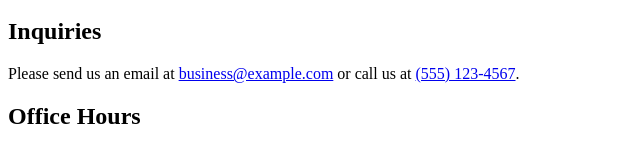
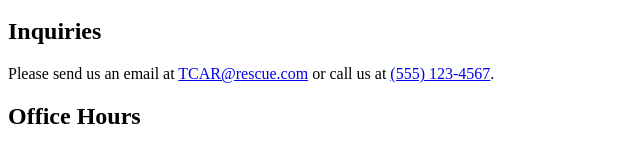
Before and after one commit to tmcnutts/tcar, a plain HTML site: page docs/contact.html in a window 1280 px wide. Shown: the part 256-406 px from the top of the page, without its empty margins (0-640 px from the left). Drawn offline with Linux system fonts and the light colour scheme.

Commit message:
Update contact email address to TCAR@rescue.com

```diff
--- a/docs/contact.html
+++ b/docs/contact.html
@@ -18,7 +18,7 @@
     <h2>Inquiries</h2>
     <p>
       Please send us an email at
-      <a href="mailto:business@example.com">business@example.com</a>
+      <a href="mailto:TCAR@rescue.com">TCAR@rescue.com</a>
       or call us at
       <a href="tel:+15551234567">(555) 123-4567</a>.
     </p>
```
